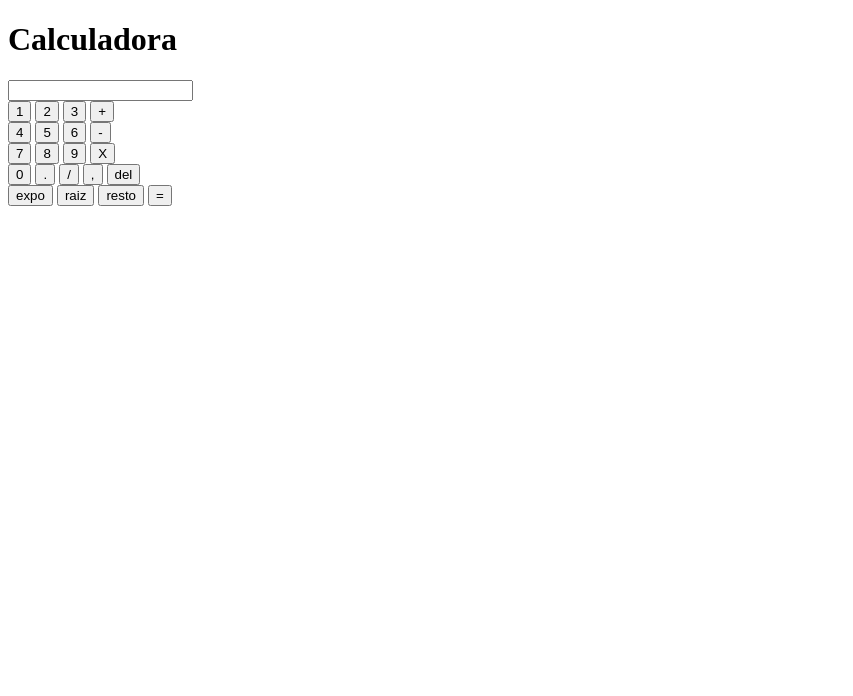
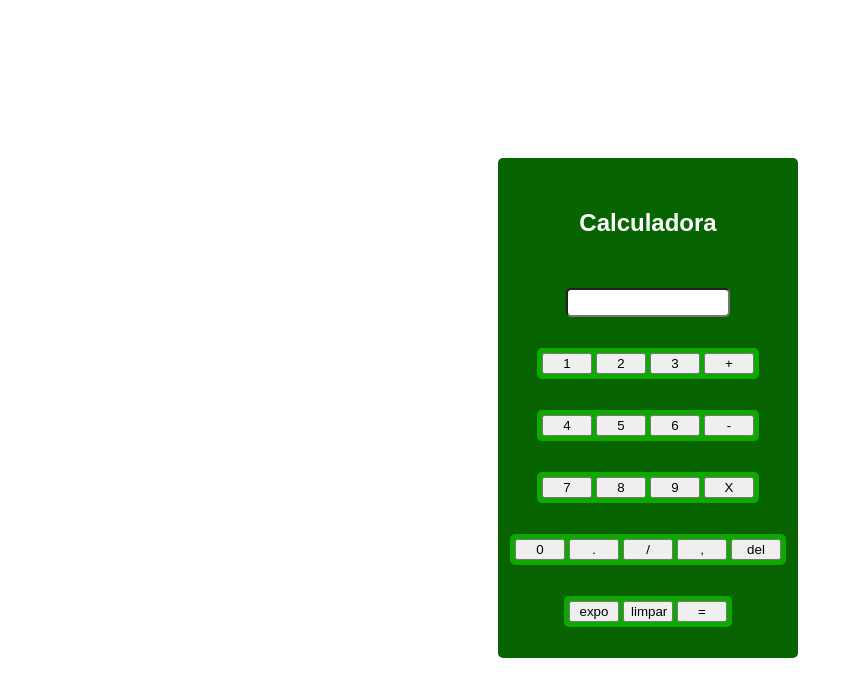
Before and after one commit to grazielaguimaraesGit/Site, a plain HTML site: page calculadora.html in a window 1280 px wide. Shown: the whole page, without its empty margins (0-853 px from the left). Drawn offline with Linux system fonts and the light colour scheme.

Commit message:
Testando como pegar o clique do teclado do usuário

```diff
--- /dev/null
+++ b/calculadora.css
@@ -0,0 +1,50 @@
+body {
+    width: 100vw;
+    height: 100vh;
+   display: flex;
+   align-items: center;
+    justify-content: center;
+}
+
+.calculadora {
+
+
+    background-color: #086400;
+    display: flex;
+    flex-direction: column;
+    align-items: center;
+    justify-content: space-evenly;
+    width: 300px;
+    height: 500px;
+    border-radius: 5px;
+
+}
+
+h2 {
+    color: #FFF;
+     font-family: Arial, Helvetica, sans-serif;
+}
+
+input {
+
+    width: 150px;
+    padding: 5px;
+    border-radius: 5px;
+
+}
+
+
+.caixas {
+
+   background-color: #0EA800;
+
+   padding: 5px;
+border-radius: 5px;
+
+
+}
+
+.botoes {
+    width: 50px;
+   font-family: Arial, Helvetica, sans-serif;
+}
--- a/calculadora.html
+++ b/calculadora.html
@@ -4,49 +4,53 @@
     <meta charset="UTF-8">
     <meta name="viewport" content="width=device-width, initial-scale=1.0">
     <title>Calculadora</title>
+    <link rel="stylesheet" href="calculadora.css">
 </head>
 <body>
-    <h1>Calculadora</h1>
+
+
+    <div class="calculadora">
+
+         <h2>Calculadora</h2>
 
     <input type="text" id="tela">
 
-    <div>
-        <div>
-            <button onclick="cal('numero','1')">1</button>
-            <button onclick="cal('numero','2')">2</button>
-            <button onclick="cal('numero','3')">3</button>
-            <button onclick="cal('outro','+')">+</button>
+        <div class="caixas">
+            <button class="botoes" onclick="cal('numero','1')">1</button>
+            <button class="botoes" onclick="cal('numero','2')">2</button>
+            <button class="botoes" onclick="cal('numero','3')">3</button>
+            <button class="botoes" onclick="cal('outro','+')">+</button>
         </div>
 
-          <div>
-            <button onclick="cal('numero','4')">4</button>
-            <button onclick="cal('numero','5')">5</button>
-            <button onclick="cal('numero','6')">6</button>
-            <button onclick="cal('outro','-')">-</button>
+          <div class="caixas">
+            <button class="botoes" onclick="cal('numero','4')">4</button>
+            <button class="botoes" onclick="cal('numero','5')">5</button>
+            <button class="botoes" onclick="cal('numero','6')">6</button>
+            <button class="botoes" onclick="cal('outro','-')">-</button>
         </div>
 
-          <div>
-            <button onclick="cal('numero','7')">7</button>
-            <button onclick="cal('numero','8')">8</button>
-            <button onclick="cal('numero','9')">9</button>
-            <button onclick="cal('outro','*')">X</button>
+          <div class="caixas">
+            <button class="botoes" onclick="cal('numero','7')">7</button>
+            <button class="botoes" onclick="cal('numero','8')">8</button>
+            <button class="botoes" onclick="cal('numero','9')">9</button>
+            <button class="botoes" onclick="cal('outro','*')">X</button>
         </div>
 
-         <div>
-            <button onclick="cal('numero','0')">0</button>
-            <button onclick="cal('outro','.')">.</button>
-            <button onclick="cal('outro','/')">/</button>
-            <button onclick="cal('outro',',')">,</button>
-            <button onclick="cal('outro','del')">del</button>
+         <div class="caixas">
+            <button class="botoes" onclick="cal('numero','0')">0</button>
+            <button class="botoes" onclick="cal('outro','.')">.</button>
+            <button class="botoes" onclick="cal('outro','/')">/</button>
+            <button class="botoes" onclick="cal('outro',',')">,</button>
+            <button class="botoes" onclick="cal('outro','del')">del</button>
         </div>
 
-         <div>
-            <button onclick="cal('outro','expo')">expo</button>
-            <button onclick="cal('outro','raiz')">raiz</button>
-            <button onclick="cal('outro','resto')">resto</button>
-            <button onclick="cal('outro','=')">=</button>
+         <div class="caixas">
+            <button class="botoes" onclick="cal('outro','expo')">expo</button>
+            <button class="botoes" onclick="cal('outro','limpar')">limpar</button>
+            <button class="botoes" onclick="cal('outro','=')">=</button>
         </div>
 
+        <script src="calculadora.js"></script>
 
     </div>
 </body>
--- a/calculadora.js
+++ b/calculadora.js
@@ -1,27 +1,133 @@
-
-/*Calculadora*/
 
 
 
-function cal(tipo, valor){
+   //Verifica a ação no teclado usuário
+    document.addEventListener("keydown", function(event) {
+     let teclaSelecionada =  event.key
+     console.log(teclaSelecionada)
+   });
 
-   //Estpa dando erro
+
+/*Calculadora*/
+function cal(tipo, valor) {
+
+
+
+
+    console.log(tipo, valor)
+    //Estpa dando erro
     //Verificando os valores vindos por parâmentro
-    if(tipo == 'numero') {
 
-        switch(valor) {
+    if (tipo == 'numero') {
+
+        switch (valor) {
 
 
             case '1':
-            document.getElementById('tela').value = '1'
-            break
+                document.getElementById('tela').value += '1'
+                break
+
+            case '2':
+                document.getElementById('tela').value += '2'
+                break
+
+            case '3':
+                document.getElementById('tela').value += '3'
+                break
+
+            case '4':
+                document.getElementById('tela').value += '4'
+                break
+
+            case '5':
+                document.getElementById('tela').value += '5'
+                break
+
+            case '6':
+                document.getElementById('tela').value += '6'
+                break
+
+            case '7':
+                document.getElementById('tela').value += '7'
+                break
+
+            case '8':
+                document.getElementById('tela').value += '8'
+                break
+
+            case '9':
+                document.getElementById('tela').value += '9'
+                break
+
+            case '0':
+                document.getElementById('tela').value += '0'
+                break
 
             default:
                 tela.value = 'Erro'
         }
     }
 
-    else{
-        alert('erro') //Faz algo caso seja um operador
+    else if (tipo == 'outro') {
+
+        switch (valor) {
+
+            case '+':
+                document.getElementById('tela').value += '+'
+                break
+
+            case '-':
+                document.getElementById('tela').value += '-'
+                break
+
+                 case '*':
+             document.getElementById('tela').value += '*'
+            break
+
+             case '/':
+             document.getElementById('tela').value += '/'
+            break
+
+             case '.':
+             document.getElementById('tela').value += '.'
+            break
+
+             case ',':
+             document.getElementById('tela').value += ','
+            break
+
+            //verificar
+             case 'del':
+             let num = document.getElementById('tela').value
+             let deletar = num.slice(0,-1)
+             document.getElementById('tela').value = deletar
+             break //Se não colcar o break vai dar tudo errado
+
+            //verificar
+            case 'expo':
+             document.getElementById('tela').value = document.getElementById('tela').value ** 2//? Verificar como fazer
+            break
+
+
+
+            case '=':
+            let telaRes = document.getElementById('tela').value
+            let resultado = eval(telaRes)
+
+            document.getElementById('tela'). value = resultado
+
+            break
+
+
+            case 'limpar':
+             document.getElementById('tela').value =''
+             break
+
+            default:
+                document.getElementById('tela').value = 'Erro desconhecido'
+
+
+        }
+
     }
 }
```
